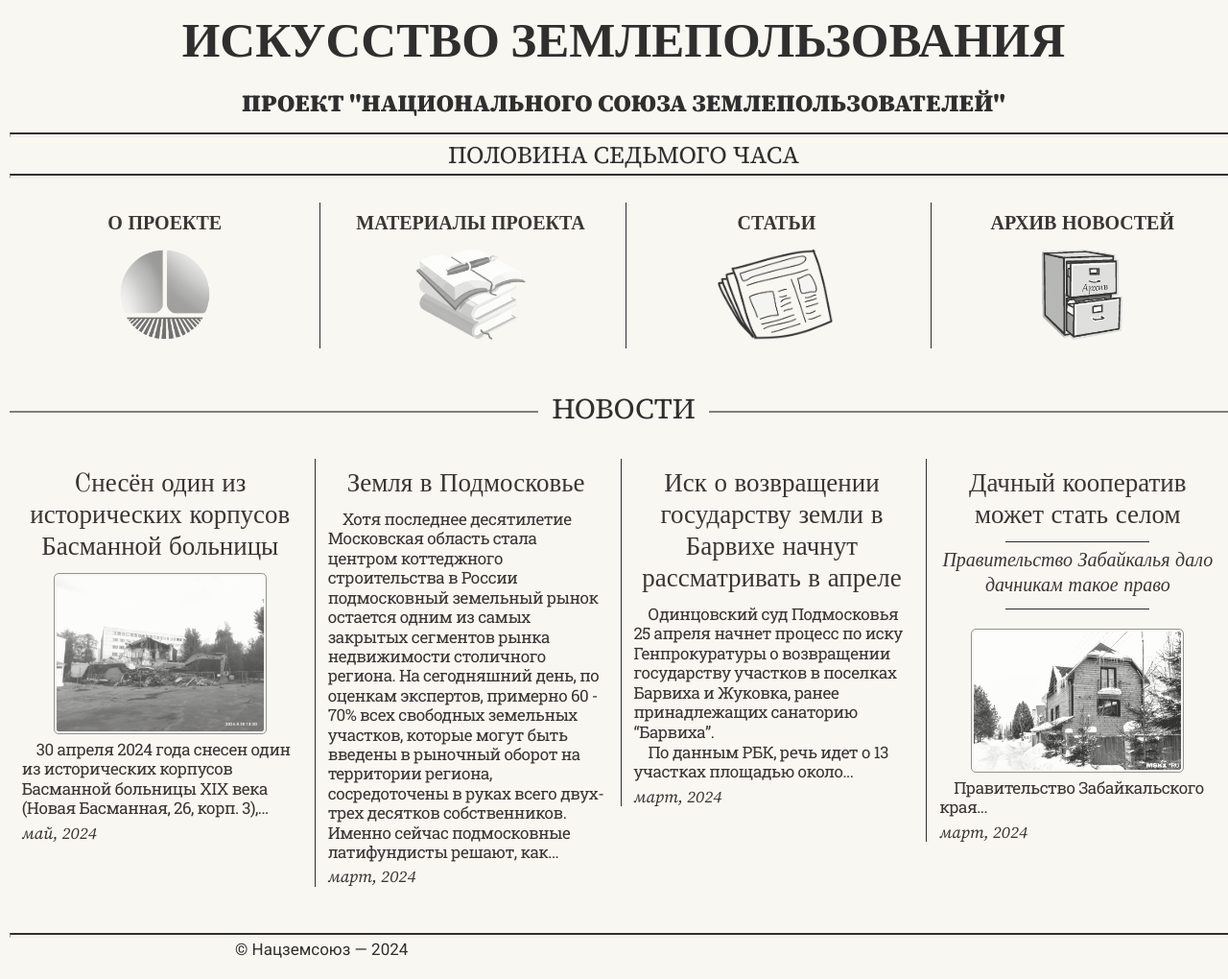
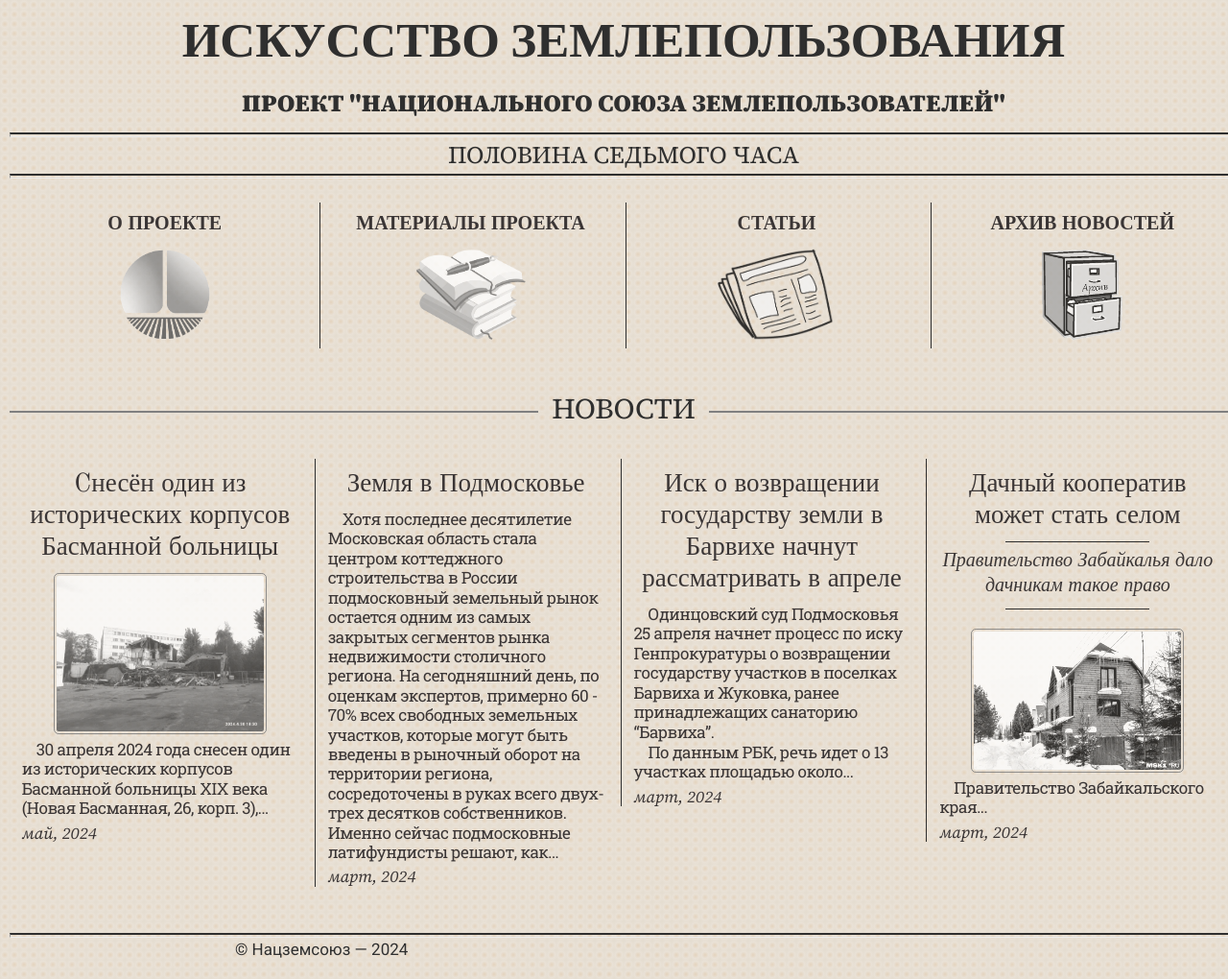
Before and after one commit to SergSi/land-use-art, a Jekyll site: the page built from index.md, in a window 1280 px wide. Shown: the whole page at 96% size. Built offline with Jekyll 4.4.1, drawn with Linux system fonts in a browser that asks for light colours; some web fonts are replaced.

Commit message:
Update style.css

```diff
--- a/assets/css/style.css
+++ b/assets/css/style.css
@@ -71,7 +71,17 @@ body{
   font-weight: 400;
   color: var(--font-color);
   background-color: var(--background-color);
+  background-color: #f5f1ee;
+  background-image: -webkit-repeating-radial-gradient(circle,
+    #e6d7c3, #e2dace 50%, #ebe4d9 100%
+  );
+  background-image: repeating-radial-gradient(circle,
+    #e4d3bd, #e9e1d6 50%, #e4dccf 100%
+  );
+  background-size: 10px 10px;
  }
+
+
 
  header{
   font-size: clamp(1.6rem, 0.725rem + 4.375vw, 5.1rem);
```
